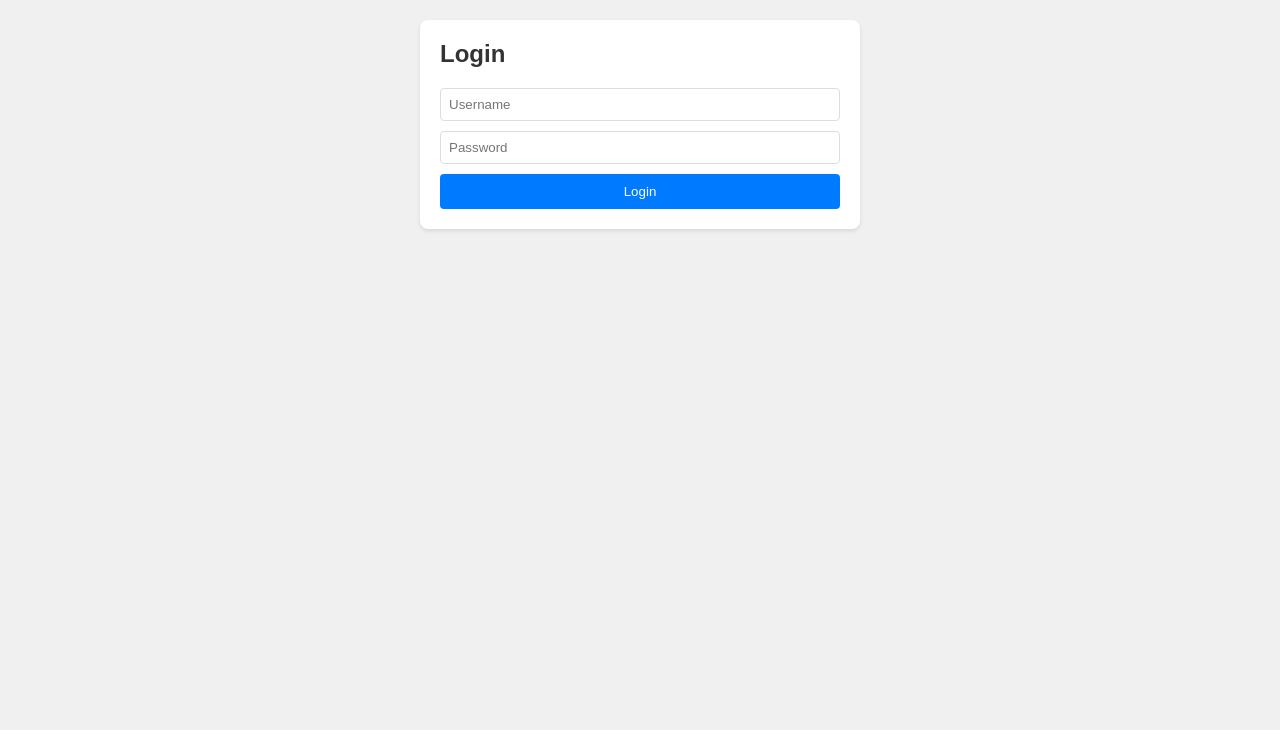
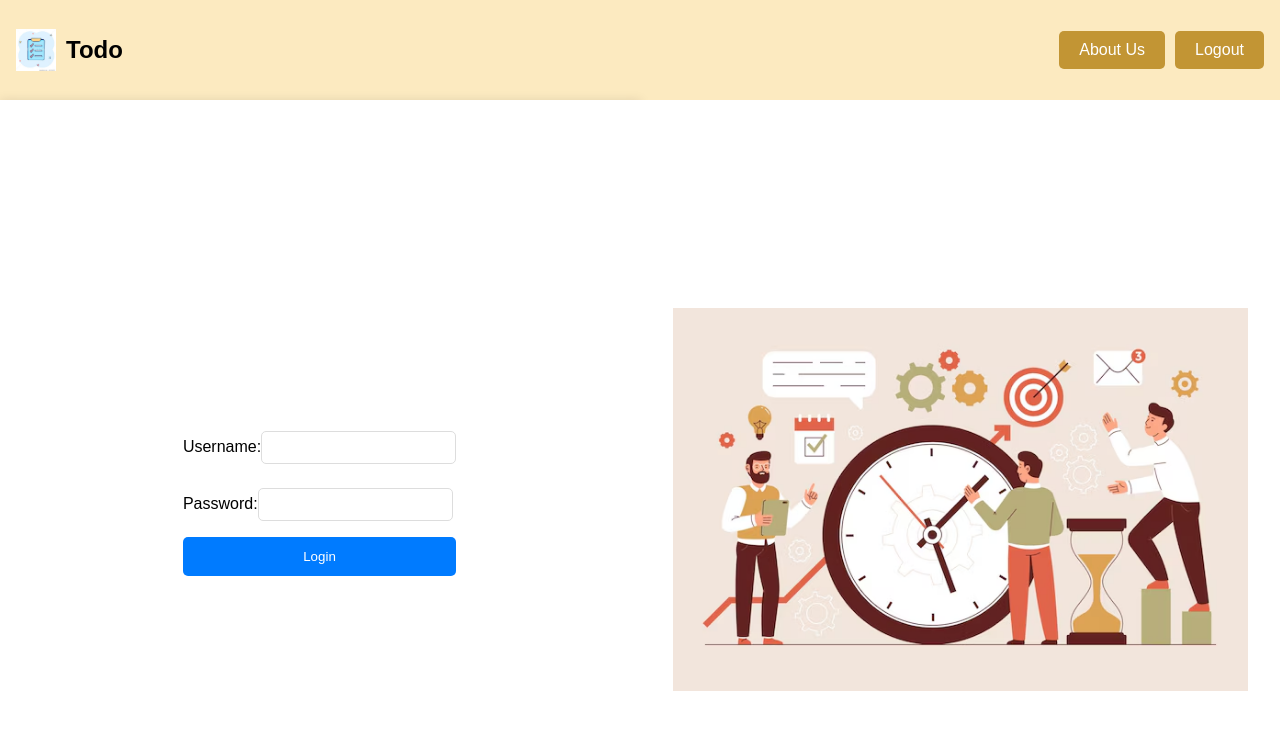
Before and after one commit to Sanghamitradash20/TO-DO-List, a React (Vite) app in the folder frontend/: page / in a window 1280 px wide. Both pictures are taken after a click on the button "Login". Shown: the top 730 px of the page. Built offline with nearby package versions, Linux system fonts and the light colour scheme; no server answers.

Commit message:
home page added and other styling

```diff
--- a/frontend/src/App.css
+++ b/frontend/src/App.css
@@ -1,232 +1,275 @@
-/* .App {
-  max-width: 600px;
-  margin: 0 auto;
-  padding: 20px;
+/* General Styles */
+body, html, #root {
+  margin: 0;
+  padding: 0;
+  height: 100%;
+  font-family: Arial, sans-serif;
+  background-color: #f4f4f4;
 }
 
-.search-and-filter {
+
+/* Navbar */
+.navbar {
   display: flex;
   justify-content: space-between;
-  margin-bottom: 20px;
+  align-items: center;
+  background-color: #fceac0;
+  padding: 1rem;
+  box-shadow: 0 2px 4px rgba(0, 0, 0, 0.1);
 }
 
-.search-and-filter input,
-.search-and-filter select {
-  padding: 10px;
+.nav-logo {
+  display: flex;
+  align-items: center;
+}
+
+.nav-logo-img {
+  width: 40px; /* Adjust size as needed */
+  height: auto;
+  margin-right: 10px; /* Space between image and text */
+}
+
+.nav-links {
+  display: flex;
+  gap: 10px;
+}
+
+.nav-button {
+  background-color: rgb(194, 149, 52);
+  color: white;
+  border: none;
+  padding: 10px 20px;
+  cursor: pointer;
+  border-radius: 5px;
   font-size: 16px;
 }
 
-.search-and-filter input {
-  flex-grow: 1;
-  margin-right: 10px;
+.nav-button:hover {
+  background-color: #635117;
 }
 
-/* ... (rest of your existing styles) ... */
-/*.App {
+
+/* Header Styles */
+.header {
+  display: flex;
+  justify-content: center;
+  align-items: center;
+  height: calc(100vh - 70px); /* Adjust height based on navbar */
+  background-color: white;
+  text-align: center;
+  padding: 2rem;
+}
+
+.home-content {
   max-width: 600px;
   margin: 0 auto;
-  padding: 20px;
 }
 
-form {
-  display: flex;
-  flex-direction: column;
-  margin-bottom: 20px;
+.tagline {
+  font-size: 2rem;
+  font-weight: bold;
+  color: #333;
+  margin-bottom: 1rem;
 }
 
-input[type="text"] {
-  padding: 10px;
-  margin-bottom: 10px;
-  font-size: 16px;
+.description {
+  font-size: 1.2rem;
+  color: #666;
+  margin-bottom: 2rem;
 }
 
-button {
-  padding: 10px 20px;
-  font-size: 16px;
-  background-color: #4CAF50;
+.create-todo-button {
+  background-color: rgb(194, 149, 52);
   color: white;
   border: none;
+  padding: 0.75rem 1.5rem;
+  font-size: 1rem;
   cursor: pointer;
+  border-radius: 5px;
+  text-decoration: none;
 }
 
-ul {
-  list-style-type: none;
-  padding: 0;
+.create-todo-button:hover {
+  background-color: #635117;
 }
 
-li {
-  display: flex;
-  justify-content: space-between;
-  align-items: center;
-  padding: 10px;
-  border-bottom: 1px solid #ddd;
-}
-
-li span {
-  flex-grow: 1;
-}
-
-li button {
-  margin-left: 10px;
-}
-
-@media (max-width: 600px) {
-  .App {
-    padding: 10px;
-  }
-} */
-
-/* General styles */
-body {
-  font-family: Arial, sans-serif;
-  background-color: #f0f0f0;
-  margin: 0;
-  padding: 0;
-}
-
-.App {
-  display: flex;
-  flex-direction: column;
-  align-items: center;
-  min-height: 100vh;
-  padding: 20px;
-  box-sizing: border-box;
-}
-
-/* Login Page styles */
-.login-container {
-  background-color: white;
-  border-radius: 8px;
-  padding: 20px;
-  box-shadow: 0 2px 4px rgba(0, 0, 0, 0.1);
-  width: 100%;
-  max-width: 400px;
-}
-
-.login-container h2 {
-  margin-top: 0;
-  color: #333;
-}
-
-.login-container form {
-  display: flex;
-  flex-direction: column;
-}
-
-.login-container input {
-  margin-bottom: 10px;
-  padding: 8px;
-  border: 1px solid #ddd;
-  border-radius: 4px;
-}
-
-.login-container button {
-  padding: 10px;
-  background-color: #007bff;
-  color: white;
-  border: none;
-  border-radius: 4px;
-  cursor: pointer;
-}
-
-.login-container button:hover {
-  background-color: #0056b3;
-}
-
-/* Todo App styles */
+/* Todo App Styles */
 .todo-app {
-  background-color: white;
-  border-radius: 8px;
-  padding: 20px;
-  box-shadow: 0 2px 4px rgba(0, 0, 0, 0.1);
-  width: 100%;
   max-width: 600px;
+  margin: 2rem auto;
+  padding: 1rem;
+  background: rgb(194, 149, 52);
+  box-shadow: 0 0 10px rgba(0, 0, 0, 0.1);
 }
 
 .todo-form {
   display: flex;
-  margin-bottom: 20px;
+  justify-content: space-between;
+  margin-bottom: 1rem;
 }
 
 .todo-form input {
-  flex-grow: 1;
-  padding: 8px;
-  border: 1px solid #ddd;
-  border-radius: 4px 0 0 4px;
+  flex: 1;
+  padding: 0.5rem;
+  margin-right: 0.5rem;
 }
 
 .todo-form button {
-  padding: 8px 16px;
-  background-color: #28a745;
-  color: white;
-  border: none;
-  border-radius: 0 4px 4px 0;
-  cursor: pointer;
-}
-
-.todo-form button:hover {
-  background-color: #218838;
+  padding: 0.5rem 1rem;
 }
 
 .todo-list {
-  list-style-type: none;
+  list-style: none;
   padding: 0;
 }
 
 .todo-item {
   display: flex;
   align-items: center;
-  padding: 10px;
-  border-bottom: 1px solid #eee;
+  justify-content: space-between;
+  padding: 0.5rem 0;
+  border-bottom: 1px solid #ddd;
 }
 
 .todo-item:last-child {
   border-bottom: none;
 }
 
-.todo-item input[type="checkbox"] {
-  margin-right: 10px;
+.todo-text {
+  flex: 1;
+  margin-left: 0.5rem;
 }
 
-.todo-item .todo-text {
-  flex-grow: 1;
+.todo-actions button {
+  margin-left: 0.5rem;
 }
 
-.todo-item .todo-actions {
-  display: flex;
+/* Loading Style */
+.loading {
+  text-align: center;
+  margin-top: 2rem;
 }
 
-.todo-item button {
-  margin-left: 5px;
-  padding: 5px 10px;
-  background-color: #dc3545;
+/* LoginPage.css */
+
+.login-container {
+  display: flex;
+  height: 100vh;
+}
+
+.login-form-container, .login-description {
+  flex: 1;
+  display: flex;
+  align-items: center;
+  justify-content: center;
+}
+
+.login-form-container {
+  background-color: white;
+  padding: 2rem;
+  box-shadow: 0 0 10px rgba(0, 0, 0, 0.1);
+  border-right: 2px solid #007BFF;
+}
+
+.login-form {
+  display: flex;
+  flex-direction: column;
+}
+
+.login-form input {
+  margin-bottom: 1rem;
+  padding: 0.75rem;
+  border: 1px solid #ddd;
+  border-radius: 5px;
+}
+
+.login-form button {
+  padding: 0.75rem;
+  background-color: #007BFF;
   color: white;
   border: none;
-  border-radius: 4px;
+  border-radius: 5px;
   cursor: pointer;
 }
 
-.todo-item button:hover {
-  background-color: #c82333;
+.login-form button:hover {
+  background-color: #0056b3;
 }
 
-/* Search and Filter styles */
-.search-filter {
-  display: flex;
-  justify-content: space-between;
-  margin-bottom: 20px;
+.login-description {
+  background-color: #007BFF;
+  color: white;
+  text-align: center;
+  padding: 2rem;
 }
 
-.search-filter input {
-  flex-grow: 1;
-  padding: 8px;
-  border: 1px solid #ddd;
-  border-radius: 4px;
-  margin-right: 10px;
+.description-heading {
+  font-size: 3rem;
+  font-weight: bold;
 }
 
-.search-filter select {
-  padding: 8px;
+/* LoginPage.css */
+.login-container {
+  display: flex;
+  height: 100vh;
+}
+
+.login-form-container, .login-image-container {
+  flex: 1;
+  display: flex;
+  justify-content: center;
+  align-items: center;
+  padding: 2rem;
+}
+
+.login-form-container {
+  background-color: white;
+  border-right: 2px solid white;
+}
+
+.login-form-container h2 {
+  margin-bottom: 1rem;
+}
+
+.login-form-container form {
+  display: flex;
+  flex-direction: column;
+}
+
+.login-form-container label {
+  margin-bottom: 1rem;
+}
+
+.login-form-container input {
+  padding: 0.5rem;
+  margin-top: 0.5rem;
   border: 1px solid #ddd;
-  border-radius: 4px;
+  border-radius: 5px;
 }
+
+.login-form-container button {
+  padding: 0.75rem;
+  border: none;
+  background-color: #007BFF;
+  color: white;
+  border-radius: 5px;
+  cursor: pointer;
+}
+
+.login-form-container button:hover {
+  background-color: #0056b3;
+}
+
+.error-message {
+  color: red;
+  margin: 0.5rem 0;
+}
+
+.login-image-container {
+  background-color: white;
+}
+
+.login-image {
+  max-width: 100%;
+  height: auto;
+}
--- a/frontend/src/App.jsx
+++ b/frontend/src/App.jsx
@@ -4,7 +4,7 @@ import TodoForm from './components/TodoForm';
 import TodoList from './components/TodoList';
 import SearchAndFilter from './components/SearchAndFilter';
 import LoginPage from './components/LoginPage';
-
+import todoLogo from './components/image-n.jpeg'; // Import the image
 
 function App() {
   const [user, setUser] = useState(null);
@@ -13,8 +13,6 @@ function App() {
   const [searchTerm, setSearchTerm] = useState('');
   const [filterStatus, setFilterStatus] = useState('all');
   const [isLoading, setIsLoading] = useState(false);
-
-
 
   useEffect(() => {
     if (user) {
@@ -32,7 +30,9 @@ function App() {
     setUser(userData);
   };
 
-
+  const handleLogout = () => {
+    setUser(null);
+  };
 
   const fetchTodos = async () => {
     setIsLoading(true);
@@ -50,6 +50,7 @@ function App() {
       setIsLoading(false);
     }
   };
+
   const filterTodos = () => {
     let result = todos;
 
@@ -80,7 +81,6 @@ function App() {
         headers: {
           "Content-Type": "application/json",
         },
-
         body: JSON.stringify(newTodo),
       });
       if (!response.ok) {
@@ -150,41 +150,26 @@ function App() {
     }
   };
 
-
-  // return (
-  //   <div className="App">
-  //     {user ? (
-  //       <>
-  //         <h1>Todo App</h1>
-  //         <TodoForm addTodo={addTodo} />
-  //         <SearchAndFilter
-  //           searchTerm={searchTerm}
-  //           setSearchTerm={setSearchTerm}
-  //           filterStatus={filterStatus}
-  //           setFilterStatus={setFilterStatus}
-  //         />
-  //         {isLoading ? (
-  //           <p>Loading todos...</p>
-  //         ) : (
-  //           <TodoList
-  //             todos={filteredTodos}
-  //             toggleComplete={toggleComplete}
-  //             updateTodo={updateTodo}
-  //             deleteTodo={deleteTodo}
-  //           />
-  //         )}
-  //       </>
-  //     ) : (
-  //       <LoginPage onLogin={handleLogin} />
-  //     )}
-  //   </div>
-  // );
-
   return (
     <div className="App">
-      {user ? (
+      <nav className="navbar">
+        <div className="nav-logo">
+          <img src={todoLogo} alt="Todo Logo" className="nav-logo-img" /> {/* Add the logo image */}
+          <h1>Todo</h1>
+        </div>
+        <div className="nav-links">
+          <button className="nav-button">About Us</button>
+          {user ? (
+            <button className="nav-button" onClick={handleLogout}>Logout</button>
+          ) : (
+            <button className="nav-button" onClick={() => setUser('login')}>Login</button>
+          )}
+        </div>
+      </nav>
+      {user === 'login' ? (
+        <LoginPage onLogin={handleLogin} />
+      ) : user ? (
         <div className="todo-app">
-          <h1>Todo App</h1>
           <TodoForm addTodo={addTodo} />
           <SearchAndFilter
             searchTerm={searchTerm}
@@ -204,7 +189,13 @@ function App() {
           )}
         </div>
       ) : (
-        <LoginPage onLogin={handleLogin} />
+        <header className="header">
+          <div className="home-content">
+            <h2 className="tagline">Plan your day with us</h2>
+            <p className="description">Manage your tasks and stay focused and organized with our todo app</p>
+            <button className="create-todo-button" onClick={() => setUser('login')}>Create Todo List</button>
+          </div>
+        </header>
       )}
     </div>
   );
--- a/frontend/src/components/LoginPage.jsx
+++ b/frontend/src/components/LoginPage.jsx
@@ -1,8 +1,13 @@
-// LoginPage.js
 import React, { useState } from 'react';
-import axios from 'axios';
+import '../App.css';
+import loginImage from './image-m.jpeg';
 
-const LoginPage = ({ onLogin }) => {
+
+
+
+
+
+function LoginPage({ onLogin }) {
   const [username, setUsername] = useState('');
   const [password, setPassword] = useState('');
   const [error, setError] = useState('');
@@ -10,69 +15,58 @@ const LoginPage = ({ onLogin }) => {
   const handleSubmit = async (e) => {
     e.preventDefault();
     try {
-      const response = await axios.post('http://localhost:3000/api/login', { username, password });
-      if (response.data.success) {
-        localStorage.setItem("user_name",username);
-        localStorage.setItem("user_id",response.data.user.id);
-        onLogin(response.data.user);
+      const response = await fetch('http://localhost:3000/api/login', {
+        method: 'POST',
+        headers: { 'Content-Type': 'application/json' },
+        body: JSON.stringify({ username, password }),
+      });
+      const data = await response.json();
+      if (data.success) {
+        localStorage.setItem('user_id', data.user.id);
+        onLogin(data.user);
       } else {
-        setError('Invalid credentials');
+        setError('Invalid username or password');
       }
     } catch (err) {
+      console.error('Error logging in:', err);
       setError('An error occurred. Please try again.');
     }
   };
 
-//   return (
-//     <div className="login-container">
-//       <h2>Login</h2>
-//       <form onSubmit={handleSubmit}>
-//         <div>
-//           <label htmlFor="username">Username:</label>
-//           <input
-//             type="text"
-//             id="username"
-//             value={username}
-//             onChange={(e) => setUsername(e.target.value)}
-//             required
-//           />
-//         </div>
-//         <div>
-//           <label htmlFor="password">Password:</label>
-//           <input
-//             type="password"
-//             id="password"
-//             value={password}
-//             onChange={(e) => setPassword(e.target.value)}
-//             required
-//           />
-//         </div>
-//         <button type="submit">Login</button>
-//       </form>
-//       {error && <p className="error">{error}</p>}
-//     </div>
-//   );
-
   return (
     <div className="login-container">
-      <h2>Login</h2>
+      <div className="login-form-container">
+        <h2></h2>
         <form onSubmit={handleSubmit}>
+          <label>
+            Username:
             <input
               type="text"
-          placeholder="Username"
               value={username}
               onChange={(e) => setUsername(e.target.value)}
+              required
             />
+          </label>
+          <label>
+            Password:
             <input
               type="password"
-          placeholder="Password"
               value={password}
               onChange={(e) => setPassword(e.target.value)}
+              required
             />
+          </label>
+          {error && <p className="error-message">{error}</p>}
           <button type="submit">Login</button>
         </form>
       </div>
+      <div className="login-image-container">
+        {/* <img src="image-m.jpeg" alt="Login" className="login-image" /> */}
+        <img src={loginImage} alt="Login" className="login-image" />
+
+      </div>
+    </div>
   );
-};
+}
 
 export default LoginPage;
--- a/frontend/src/components/TodoList.jsx
+++ b/frontend/src/components/TodoList.jsx
@@ -1,82 +1,63 @@
 import React, { useState } from 'react';
 
 function TodoList({ todos, toggleComplete, updateTodo, deleteTodo }) {
-  const [editId, setEditId] = useState(null);
-  const [editTitle, setEditTitle] = useState('');
-  const [editDescription, setEditDescription] = useState('');
-
-  const handleEdit = (todo) => {
-    setEditId(todo._id);
-    setEditTitle(todo.title);
-    setEditDescription(todo.description);
-  };
-
-  const handleUpdate = (id) => {
-    updateTodo(id, { title: editTitle, description: editDescription });
-    setEditId(null);
-  };
-
-  if (todos.length === 0) {
-    return <p>No todos found.</p>;
-  }
-
-  // return (
-  //   <ul>
-  //     {todos.map((todo) => (
-  //       <li key={todo._id}>
-  //         {editId === todo._id ? (
-  //           <>
-  //             <input
-  //               type="text"
-  //               value={editTitle}
-  //               onChange={(e) => setEditTitle(e.target.value)}
-  //             />
-  //             <input
-  //               type="text"
-  //               value={editDescription}
-  //               onChange={(e) => setEditDescription(e.target.value)}
-  //             />
-  //             <button onClick={() => handleUpdate(todo._id)}>Save</button>
-  //             <button onClick={() => setEditId(null)}>Cancel</button>
-  //           </>
-  //         ) : (
-  //           <>
-  //             <span
-  //               style={{ textDecoration: todo.completed ? 'line-through' : 'none' }}
-  //             >
-  //               {todo.title} - {todo.description}
-  //             </span>
-  //             <button onClick={() => toggleComplete(todo._id)}>
-  //               {todo.completed ? "Mark Incomplete" : "Mark Complete"}
-  //             </button>
-  //             <button onClick={() => handleEdit(todo)}>Edit</button>
-  //             <button onClick={() => deleteTodo(todo._id)}>Delete</button>
-  //           </>
-  //         )}
-  //       </li>
-  //     ))}
-  //   </ul>
-  // );
-
   return (
     <ul className="todo-list">
       {todos.map((todo) => (
-        <li key={todo._id} className="todo-item">
+        <TodoItem
+          key={todo._id}
+          todo={todo}
+          toggleComplete={toggleComplete}
+          updateTodo={updateTodo}
+          deleteTodo={deleteTodo}
+        />
+      ))}
+    </ul>
+  );
+}
+
+function TodoItem({ todo, toggleComplete, updateTodo, deleteTodo }) {
+  const [isEditing, setIsEditing] = useState(false);
+  const [newTitle, setNewTitle] = useState(todo.title);
+
+  const handleEdit = () => {
+    setIsEditing(true);
+  };
+
+  const handleSave = () => {
+    updateTodo(todo._id, { title: newTitle });
+    setIsEditing(false);
+  };
+
+  return (
+    <li className="todo-item">
       <input
         type="checkbox"
         checked={todo.completed}
         onChange={() => toggleComplete(todo._id)}
       />
-          <span className="todo-text">{todo.title}</span>
+      {isEditing ? (
+        <input
+          type="text"
+          value={newTitle}
+          onChange={(e) => setNewTitle(e.target.value)}
+        />
+      ) : (
+        <span className={`todo-text ${todo.completed ? 'completed' : ''}`}>
+          {todo.title}
+        </span>
+      )}
       <div className="todo-actions">
-            <button onClick={() => updateTodo(todo._id, { ...todo, title: prompt('Update todo:', todo.title) })}>
-              Edit
-            </button>
+        {isEditing ? (
+          <button onClick={handleSave}>Save</button>
+        ) : (
+          <>
+            <button onClick={handleEdit}>Edit</button>
             <button onClick={() => deleteTodo(todo._id)}>Delete</button>
+          </>
+        )}
       </div>
     </li>
-      ))}
-    </ul>
   );
 }
 
```
Also changed, not shown: frontend/src/components/SearchAndFilter.jsx (+0 -19 lines), frontend/src/components/TodoForm.jsx (+1 -24 lines), frontend/src/components/image-m.jpeg (added), frontend/src/components/image-n.jpeg (added). Lines whose indentation alone changed are shown as unchanged.
